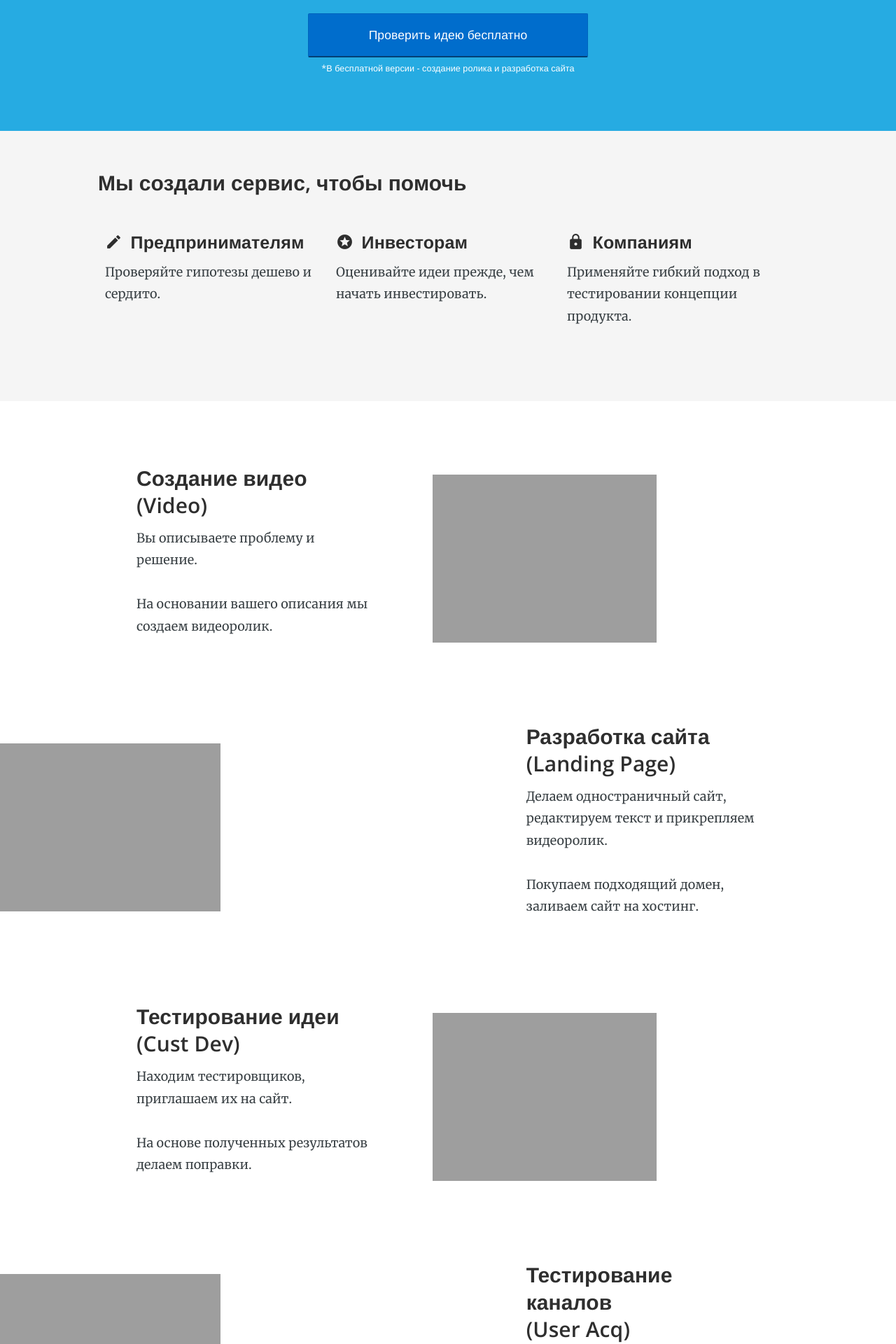
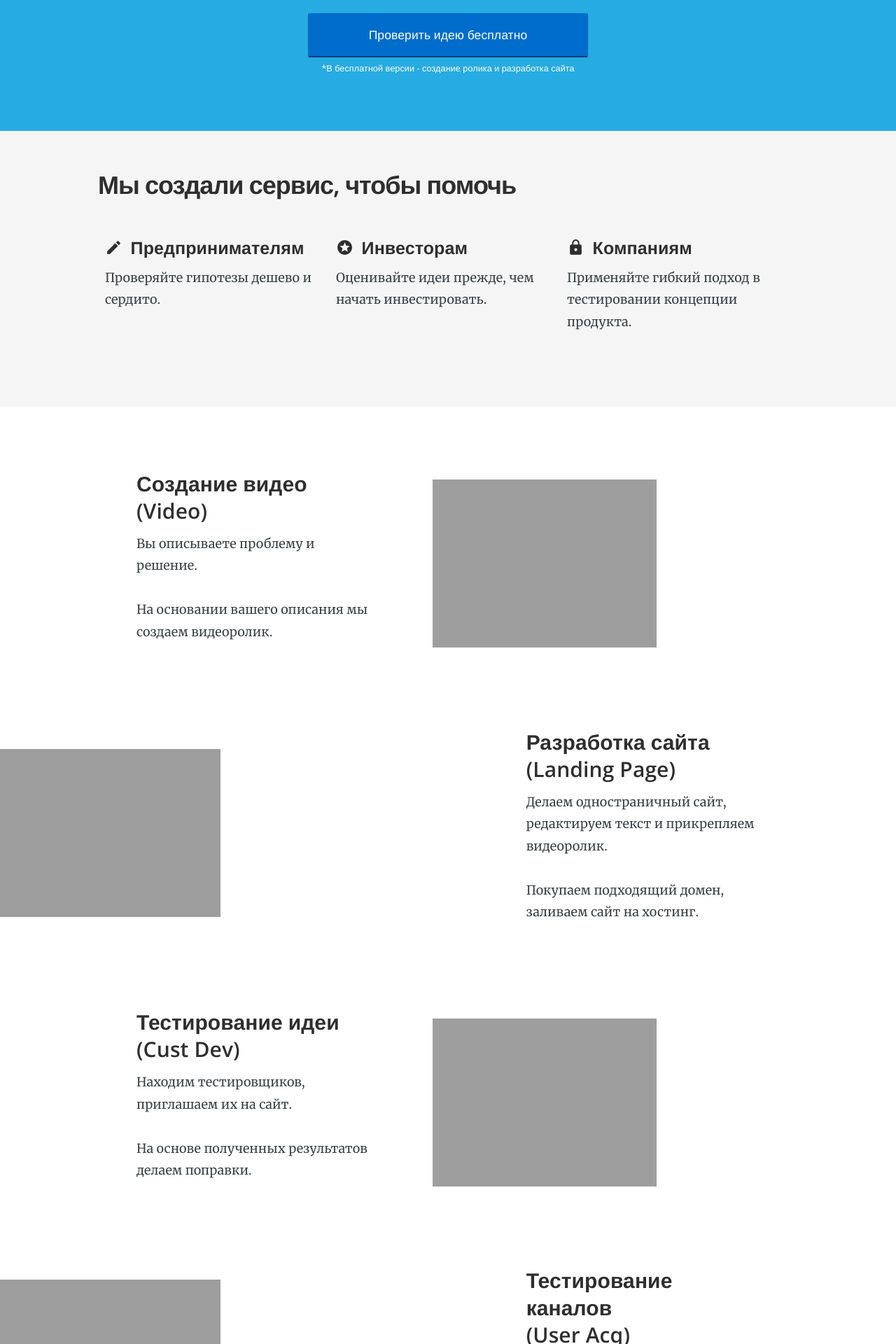
Before and after one commit to RakhimyanTim/enblabs.github.io, a Jekyll site: the page built from pages/index.html, in a window 1280 px wide. Shown: the part 331-2251 px from the top of the page at 70% size. Built offline with Jekyll 4.4.1, drawn with Linux system fonts in a browser that asks for light colours; nearby versions of some CDN libraries.

Commit message:
Update index.html

```diff
--- a/pages/index.html
+++ b/pages/index.html
@@ -19,8 +19,8 @@
 </header>
 
 <section style="background: #f5f5f5">
-	<div class="container">
-		<h3>Мы создали сервис, чтобы помочь</h3>
+	<div class="container centered">
+		<h2>Мы создали сервис, чтобы помочь</h2>
 		<div class="other-features">
 			<div class="col-1-3">
 				<h4><i class="material-icons">create</i> Предпринимателям</h4>
```
